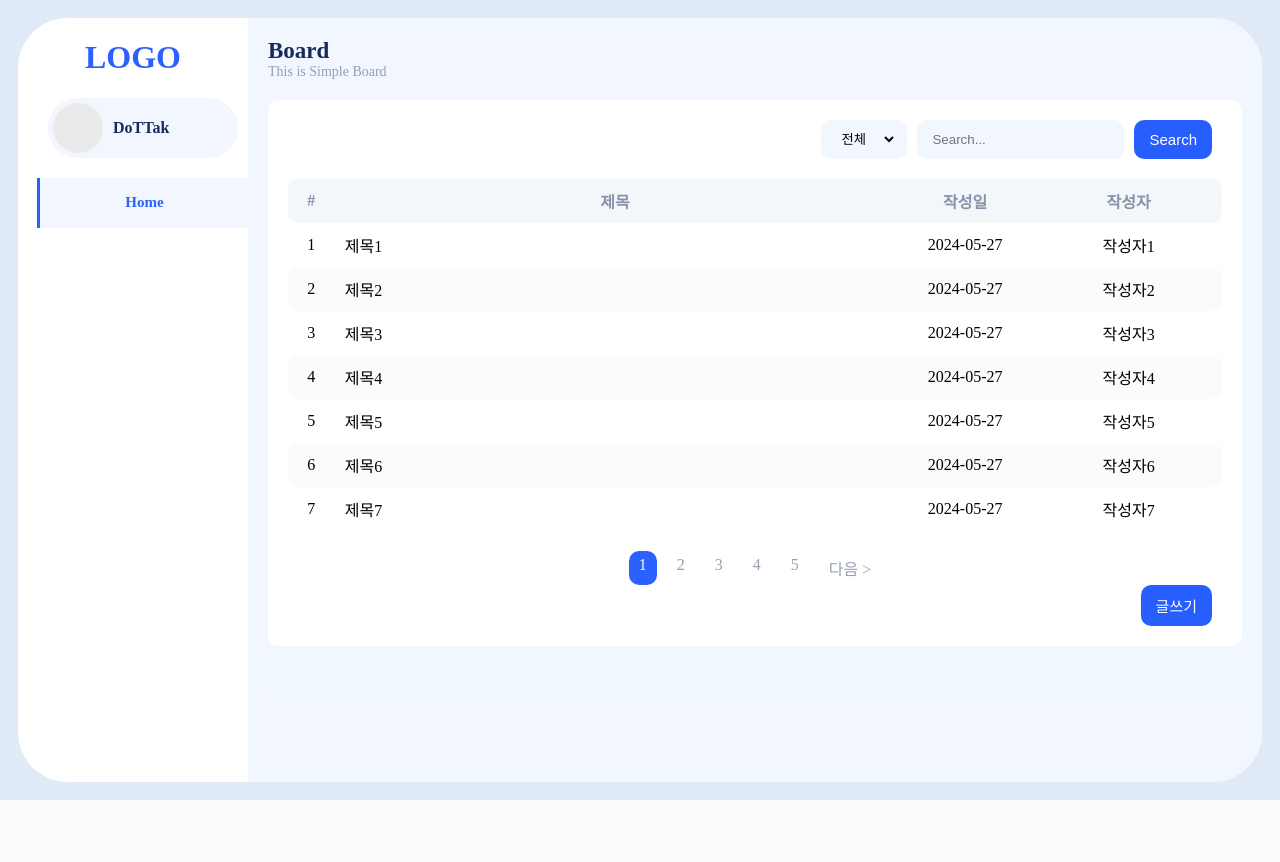
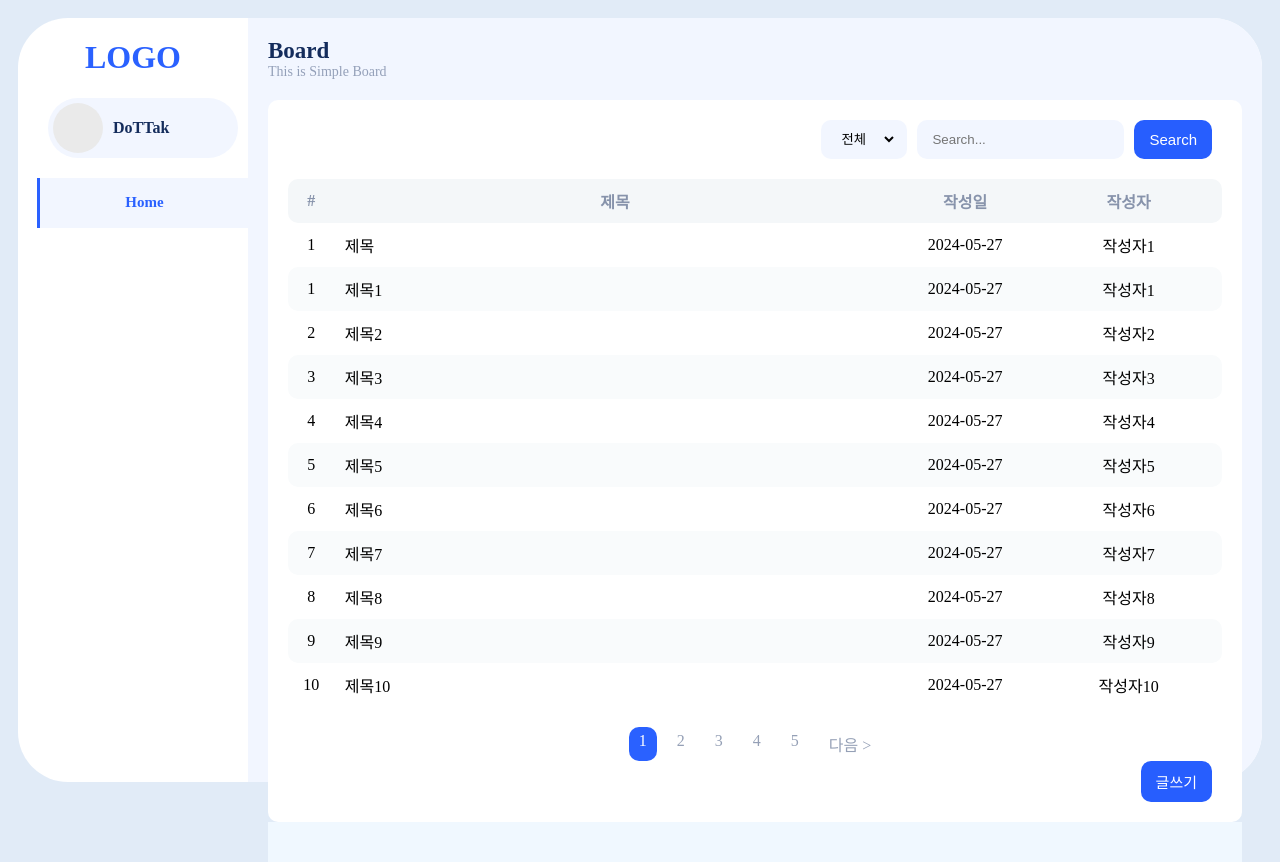
Before and after one commit to DoTTak/flask-simple-board, a Flask app: page / in a window 1280 px wide. Before the commit the page ends 800 px from the top, so only its background shows below. Run offline with Flask 3, Linux system fonts and the light colour scheme.

Commit message:
backend: 홈 화면 템플릿 데이터 렌더링 처리를 위한 테스트 데이터 추가

```diff
--- a/backend/app.py
+++ b/backend/app.py
@@ -1,10 +1,11 @@
 from flask import Flask, render_template
+from test_data import test_posts
 
 app = Flask(__name__)
 
 @app.route('/')
 def index():
-    return render_template("pages/index.html")
+    return render_template("pages/index.html", posts=test_posts)
 
 @app.route('/view')
 def view():
--- a/backend/static/style.css
+++ b/backend/static/style.css
@@ -24,6 +24,9 @@
 #main-area > #content-area > #content > table > thead{
     background-color: #f4f7f9;
     color: #8793ab;
+}
+#main-area > #content-area > #content > table > tbody tr{
+    cursor: pointer;
 }
 #main-area > #content-area > #content > table > tbody tr:nth-child(2n){ /* 짝수 행 색 변환 */
     background-color: #f9fbfc;
--- a/backend/templates/pages/index.html
+++ b/backend/templates/pages/index.html
@@ -26,36 +26,16 @@
             </tr>
         </thead>
         <tbody>
+            {% for post in posts %}
+            {#
             <tr>
                 <td>1</td><td>제목1</td><td>2024-05-27</td><td>작성자1</td>
             </tr>
+            #}
             <tr>
-                <td>2</td><td>제목2</td><td>2024-05-27</td><td>작성자2</td>
+                <td>{{ post.index }}</td><td>{{ post.title }}</td><td>{{ post.created_at }}</td><td>{{ post.author }}</td>
             </tr>
-            <tr>
-                <td>3</td><td>제목3</td><td>2024-05-27</td><td>작성자3</td>
-            </tr>
-            <tr>
-                <td>4</td><td>제목4</td><td>2024-05-27</td><td>작성자4</td>
-            </tr>
-            <tr>
-                <td>5</td><td>제목5</td><td>2024-05-27</td><td>작성자5</td>
-            </tr>
-            <tr>
-                <td>6</td><td>제목6</td><td>2024-05-27</td><td>작성자6</td>
-            </tr>
-            <tr>
-                <td>7</td><td>제목7</td><td>2024-05-27</td><td>작성자7</td>
-            </tr>
-            <!-- <tr>
-                <td>8</td><td>제목8</td><td>2024-05-27</td><td>작성자8</td>
-            </tr>
-            <tr>
-                <td>9</td><td>제목9</td><td>2024-05-27</td><td>작성자9</td>
-            </tr>
-            <tr>
-                <td>10</td><td>제목10</td><td>2024-05-27</td><td>작성자10</td>
-            </tr> -->
+            {% endfor %}
         </tbody>
     </table>
 </div>
--- /dev/null
+++ b/backend/test_data.py
@@ -0,0 +1,13 @@
+test_posts = [
+    {"index": 1, "title": "제목 ", "author": "작성자1", "created_at": "2024-05-27"},
+    {"index": 1, "title": "제목1", "author": "작성자1", "created_at": "2024-05-27"},
+    {"index": 2, "title": "제목2", "author": "작성자2", "created_at": "2024-05-27"},
+    {"index": 3, "title": "제목3", "author": "작성자3", "created_at": "2024-05-27"},
+    {"index": 4, "title": "제목4", "author": "작성자4", "created_at": "2024-05-27"},
+    {"index": 5, "title": "제목5", "author": "작성자5", "created_at": "2024-05-27"},
+    {"index": 6, "title": "제목6", "author": "작성자6", "created_at": "2024-05-27"},
+    {"index": 7, "title": "제목7", "author": "작성자7", "created_at": "2024-05-27"},
+    {"index": 8, "title": "제목8", "author": "작성자8", "created_at": "2024-05-27"},
+    {"index": 9, "title": "제목9", "author": "작성자9", "created_at": "2024-05-27"},
+    {"index": 10, "title": "제목10", "author": "작성자10", "created_at": "2024-05-27"}
+]
```
